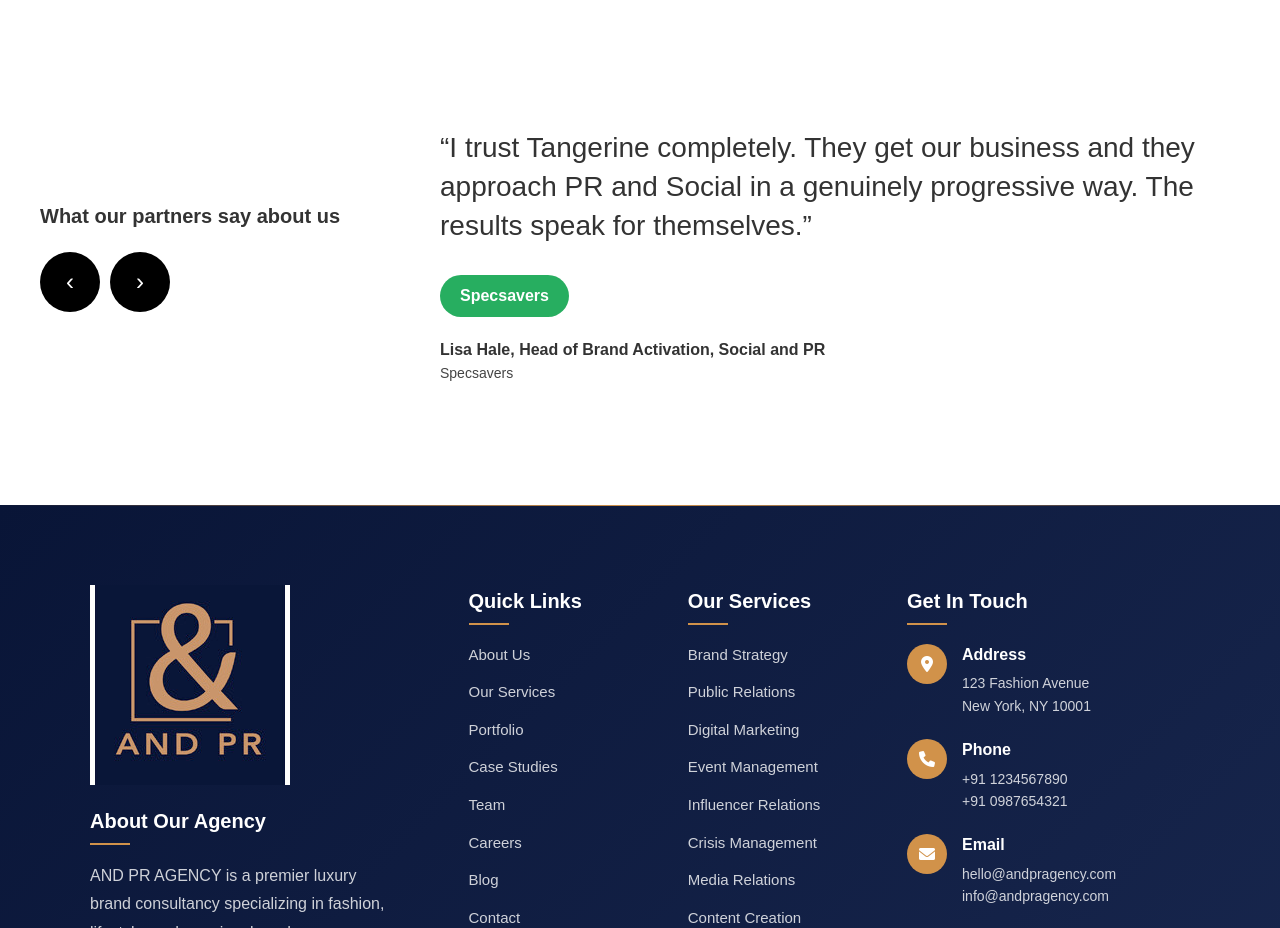
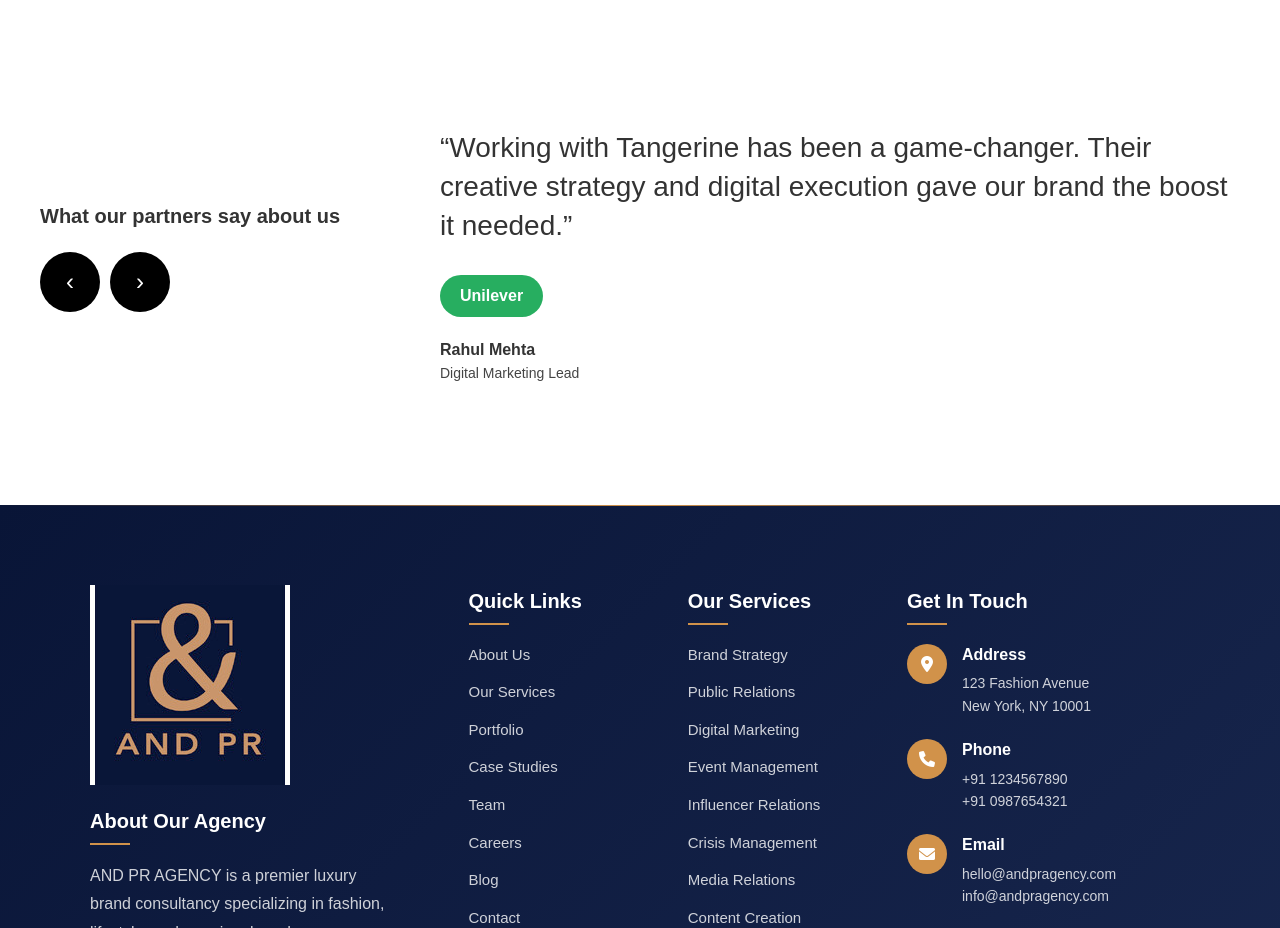
Before and after one commit to abhaytomar01/Demo-site, a plain HTML site: page index.html in a window 1280 px wide. Shown: the part 5900-6828 px from the top of the page. Drawn offline with nearby package versions, Linux system fonts and the light colour scheme; animation ran at ten frames a second.

Commit message:
Update index.html

```diff
--- a/index.html
+++ b/index.html
@@ -1,5 +1,6 @@
 <!DOCTYPE html>
 <html lang="en">
+
 <head>
     <meta charset="UTF-8">
     <meta name="viewport" content="width=device-width, initial-scale=1.0">
@@ -1886,9 +1887,11 @@
             0% {
                 box-shadow: 0 0 0 0 rgba(37, 211, 102, 0.7);
             }
+
             70% {
                 box-shadow: 0 0 0 10px rgba(37, 211, 102, 0);
             }
+
             100% {
                 box-shadow: 0 0 0 0 rgba(37, 211, 102, 0);
             }
@@ -2209,6 +2212,7 @@
         }
     </style>
 </head>
+
 <body>
     <!-- Loading Screen -->
     <div class="loading-screen">
@@ -2277,7 +2281,8 @@
         </div>
 
         <div class="slider-container">
-            <div class="slide active" style="background-image: url('/placeholder.svg?height=1080&width=1920&text=Creative+Agency+Hero');">
+            <div class="slide active"
+                style="background-image: url('/placeholder.svg?height=1080&width=1920&text=Creative+Agency+Hero');">
                 <div class="slide-overlay"></div>
                 <div class="slide-content">
                     <h2>Welcome to Our Creative Agency</h2>
@@ -2286,7 +2291,8 @@
                 </div>
             </div>
 
-            <div class="slide" style="background-image: url('/placeholder.svg?height=1080&width=1920&text=Ideas+to+Life');">
+            <div class="slide"
+                style="background-image: url('/placeholder.svg?height=1080&width=1920&text=Ideas+to+Life');">
                 <div class="slide-overlay"></div>
                 <div class="slide-content">
                     <h2>We Bring Ideas to Life</h2>
@@ -2295,7 +2301,8 @@
                 </div>
             </div>
 
-            <div class="slide" style="background-image: url('/placeholder.svg?height=1080&width=1920&text=Design+Develop+Deliver');">
+            <div class="slide"
+                style="background-image: url('/placeholder.svg?height=1080&width=1920&text=Design+Develop+Deliver');">
                 <div class="slide-overlay"></div>
                 <div class="slide-content">
                     <h2>Design. Develop. Deliver.</h2>
@@ -2363,7 +2370,8 @@
             <div class="founder-content">
                 <div class="founder-image-container">
                     <div class="founder-image-bg"></div>
-                    <img src="/placeholder.svg?height=450&width=350&text=Founder+Portrait" alt="Founder Portrait" class="founder-image">
+                    <img src="/placeholder.svg?height=450&width=350&text=Founder+Portrait" alt="Founder Portrait"
+                        class="founder-image">
                 </div>
 
                 <div class="founder-text">
@@ -2372,7 +2380,10 @@
                         Introducing <span class="founder-name">Sneha Sharma</span>
                     </h2>
                     <p class="founder-description">
-                        With over 7 years of experience in luxury brand consulting and public relations, Sneha Sharma founded AND PR AGENCY with a vision to revolutionize how premium brands connect with their audiences. Her expertise spans across fashion, lifestyle, and luxury sectors, having worked with some of the world's most prestigious brands.
+                        With over 7 years of experience in luxury brand consulting and public relations, Sneha Sharma
+                        founded AND PR AGENCY with a vision to revolutionize how premium brands connect with their
+                        audiences. Her expertise spans across fashion, lifestyle, and luxury sectors, having worked with
+                        some of the world's most prestigious brands.
                     </p>
 
                     <div class="founder-highlights">
@@ -2448,7 +2459,8 @@
                 <div class="section-subtitle">What We Offer</div>
                 <h2 class="section-title">Our Premium Services</h2>
                 <p class="section-description">
-                    Comprehensive luxury brand solutions tailored to elevate your brand's presence and drive meaningful engagement across all channels.
+                    Comprehensive luxury brand solutions tailored to elevate your brand's presence and drive meaningful
+                    engagement across all channels.
                 </p>
             </div>
 
@@ -2458,7 +2470,8 @@
                         <i class="fas fa-bullseye"></i>
                     </div>
                     <h3>Brand Strategy & Positioning</h3>
-                    <p>Develop compelling brand narratives and strategic positioning that resonates with your target audience and differentiates you in the luxury market.</p>
+                    <p>Develop compelling brand narratives and strategic positioning that resonates with your target
+                        audience and differentiates you in the luxury market.</p>
                     <ul class="service-features">
                         <li>Brand Identity Development</li>
                         <li>Market Positioning Strategy</li>
@@ -2473,7 +2486,8 @@
                         <i class="fas fa-newspaper"></i>
                     </div>
                     <h3>Public Relations & Media</h3>
-                    <p>Strategic media relations and PR campaigns that secure premium coverage and build lasting relationships with key industry influencers.</p>
+                    <p>Strategic media relations and PR campaigns that secure premium coverage and build lasting
+                        relationships with key industry influencers.</p>
                     <ul class="service-features">
                         <li>Media Relations</li>
                         <li>Press Release Distribution</li>
@@ -2488,7 +2502,8 @@
                         <i class="fas fa-share-alt"></i>
                     </div>
                     <h3>Digital Marketing & Social</h3>
-                    <p>Integrated digital strategies that amplify your brand across all digital touchpoints with sophisticated, results-driven campaigns.</p>
+                    <p>Integrated digital strategies that amplify your brand across all digital touchpoints with
+                        sophisticated, results-driven campaigns.</p>
                     <ul class="service-features">
                         <li>Social Media Strategy</li>
                         <li>Content Creation</li>
@@ -2503,7 +2518,8 @@
                         <i class="fas fa-calendar-alt"></i>
                     </div>
                     <h3>Event Management</h3>
-                    <p>Luxury event planning and execution that creates memorable experiences and strengthens brand relationships with key stakeholders.</p>
+                    <p>Luxury event planning and execution that creates memorable experiences and strengthens brand
+                        relationships with key stakeholders.</p>
                     <ul class="service-features">
                         <li>Launch Events</li>
                         <li>Fashion Shows</li>
@@ -2518,7 +2534,8 @@
                         <i class="fas fa-users"></i>
                     </div>
                     <h3>Influencer Relations</h3>
-                    <p>Strategic partnerships with premium influencers and brand ambassadors who align with your brand values and target demographics.</p>
+                    <p>Strategic partnerships with premium influencers and brand ambassadors who align with your brand
+                        values and target demographics.</p>
                     <ul class="service-features">
                         <li>Influencer Identification</li>
                         <li>Partnership Management</li>
@@ -2533,7 +2550,8 @@
                         <i class="fas fa-shield-alt"></i>
                     </div>
                     <h3>Crisis Management</h3>
-                    <p>Proactive reputation management and crisis communication strategies that protect and preserve your brand's integrity during challenging times.</p>
+                    <p>Proactive reputation management and crisis communication strategies that protect and preserve
+                        your brand's integrity during challenging times.</p>
                     <ul class="service-features">
                         <li>Risk Assessment</li>
                         <li>Crisis Planning</li>
@@ -2553,7 +2571,8 @@
                 <div class="section-subtitle">Our Success Stories</div>
                 <h2 class="section-title">Portfolio & Case Studies</h2>
                 <p class="section-description">
-                    Discover how we've helped luxury brands achieve remarkable results through strategic communications and innovative campaigns.
+                    Discover how we've helped luxury brands achieve remarkable results through strategic communications
+                    and innovative campaigns.
                 </p>
             </div>
 
@@ -2844,6 +2863,7 @@
                 <button class="arrow-btn" onclick="prevTestimonial()">&#8249;</button>
                 <button class="arrow-btn" onclick="nextTestimonial()">&#8250;</button>
             </div>
+
         </div>
 
         <div class="testimonial-content" id="testimonial">
@@ -2861,7 +2881,9 @@
                         <div class="footer-logo"></div>
                         <h3>About Our Agency</h3>
                         <p>
-                            AND PR AGENCY is a premier luxury brand consultancy specializing in fashion, lifestyle, and premium brand communications. We create compelling narratives that resonate with sophisticated audiences and drive meaningful engagement across all touchpoints.
+                            AND PR AGENCY is a premier luxury brand consultancy specializing in fashion, lifestyle, and
+                            premium brand communications. We create compelling narratives that resonate with
+                            sophisticated audiences and drive meaningful engagement across all touchpoints.
                         </p>
                         <div class="social-icons">
                             <a href="#" aria-label="Facebook"><i class="fab fa-facebook-f"></i></a>
@@ -3003,6 +3025,56 @@
     </div>
 
     <script>
+
+        const testimonialData = [
+            {
+                quote: "I trust Tangerine completely. They get our business and they approach PR and Social in a genuinely progressive way. The results speak for themselves.",
+                brand: "Specsavers",
+                author: "Lisa Hale",
+                role: "Head of Brand Activation, Social and PR"
+            },
+            {
+                quote: "Working with Tangerine has been a game-changer. Their creative strategy and digital execution gave our brand the boost it needed.",
+                brand: "Unilever",
+                author: "Rahul Mehta",
+                role: "Digital Marketing Lead"
+            },
+            {
+                quote: "From PR to influencer campaigns, Tangerine handled it all seamlessly. Their team is proactive, creative, and results-driven.",
+                brand: "Nykaa",
+                author: "Aditi Sharma",
+                role: "VP of Marketing"
+            }
+        ];
+
+        let testimonialIndex = 0;
+
+        function updateTestimonial() {
+            const t = testimonialData[testimonialIndex];
+            document.querySelector('.testimonial-content').innerHTML = `
+      <div class="testimonial-quote">“${t.quote}”</div>
+      <div class="testimonial-brand">${t.brand}</div>
+      <div class="testimonial-author">${t.author}</div>
+      <div class="testimonial-role">${t.role}</div>
+    `;
+        }
+
+        function nextTestimonial() {
+            testimonialIndex = (testimonialIndex + 1) % testimonialData.length;
+            updateTestimonial();
+        }
+
+        function prevTestimonial() {
+            testimonialIndex = (testimonialIndex - 1 + testimonialData.length) % testimonialData.length;
+            updateTestimonial();
+        }
+
+        // Auto-slide every 4 seconds
+        setInterval(nextTestimonial, 4000);
+
+        // Initialize
+        updateTestimonial();
+
         // Register GSAP plugins
         gsap.registerPlugin(ScrollTrigger, TextPlugin);
 
@@ -3898,4 +3970,5 @@
         window.addEventListener('resize', handleResize);
     </script>
 </body>
+
 </html>
```
Lines whose indentation alone changed are shown as unchanged.
